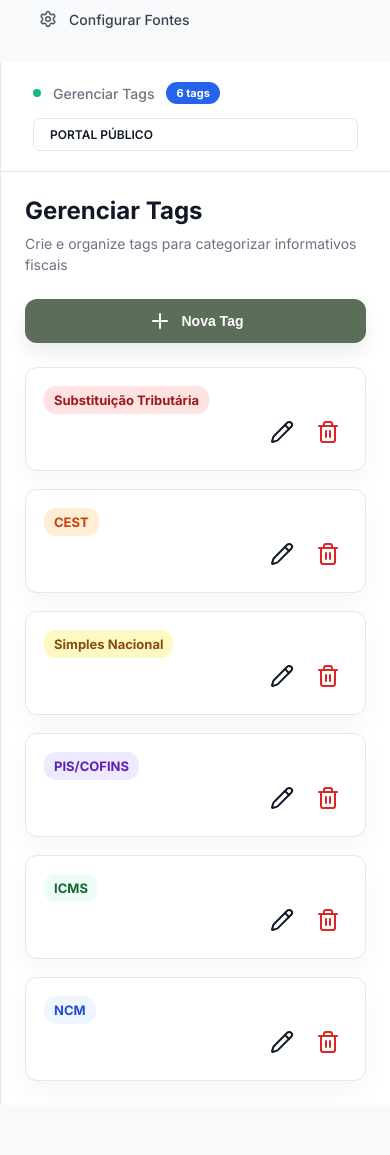
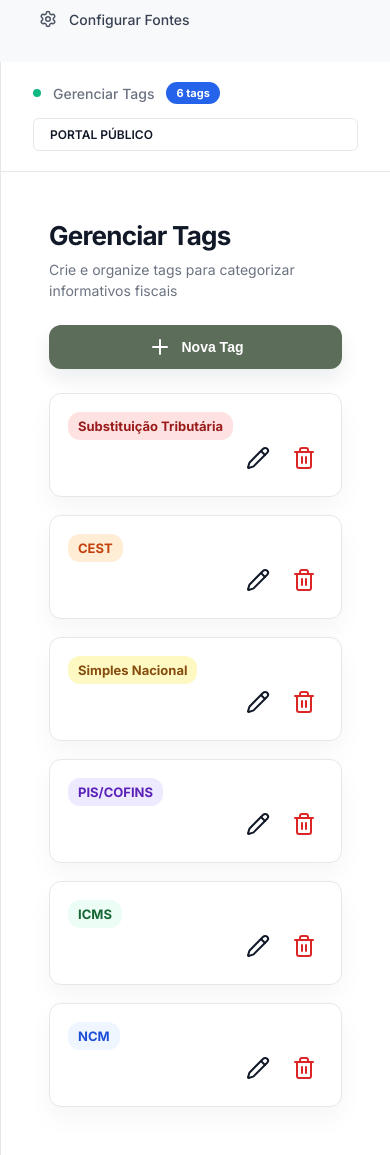
Before and after one commit to dn-freelance/pi-fiscalia, a Django app: page /tags/ in a window 390 px wide. Shown: the part 238-1393 px from the top of the page. Before the commit the page ends 1343 px from the top, so only its background shows below. Run offline with Django 5.2, Linux system fonts and the light colour scheme; data comes from the database, SQL or seed files in the repository; data that the repository does not hold is empty; some libraries are stand-ins or nearby versions.

Commit message:
feat: padronizar margens e espaçamento das telas

```diff
--- a/static/css/pages/tags.css
+++ b/static/css/pages/tags.css
@@ -1,6 +1,7 @@
 .tags-page {
   margin: 0 auto;
-  max-width: 896px;
+  max-width: 72rem;
+  padding: 32px;
   width: 100%;
 }
 
@@ -38,8 +39,9 @@
 
 .tags-title {
   color: var(--text-main);
-  font-size: 24px;
+  font-size: 30px;
   font-weight: 700;
+  letter-spacing: -0.03em;
   margin-bottom: 8px;
 }
 
@@ -245,6 +247,16 @@
   }
 }
 
+@media (max-width: 720px) {
+  .tags-page {
+    padding: 24px;
+  }
+
+  .tags-title {
+    font-size: 26px;
+  }
+}
+
 @media (max-width: 640px) {
   .tags-header,
   .tag-card {
```
Also changed, not shown: static/css/pages/news.css (+12 -2 lines), static/css/pages/sources.css (+22 -8 lines).
